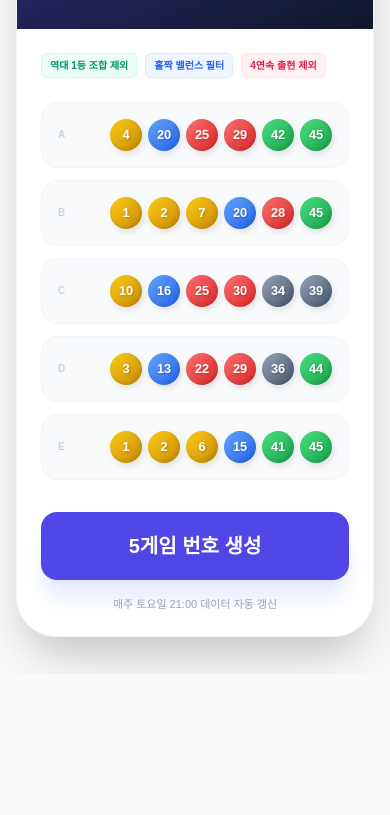
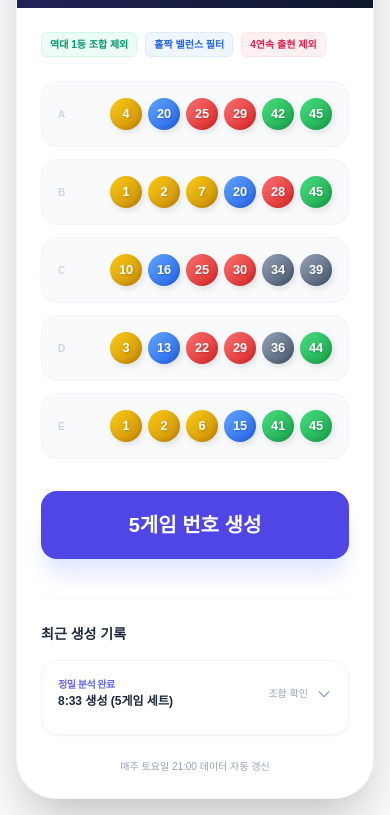
Before and after one commit to chxiseeun-tech/lotto1st, a plain HTML site: page index.html in a window 390 px wide. Both pictures are taken after a click on the button "5게임 번호 생성". Shown: the part 170-985 px from the top of the page. Before the commit the page ends 844 px from the top, so only its background shows below. Drawn offline with nearby package versions, Linux system fonts and the light colour scheme; a web font is replaced by a local one.

Commit message:
Update index.html

```diff
--- a/index.html
+++ b/index.html
@@ -41,6 +41,22 @@
             from { opacity: 0; transform: translateY(10px); }
             to { opacity: 1; transform: translateY(0); }
         }
+
+        /* 아코디언 애니메이션 */
+        .history-content {
+            max-height: 0;
+            overflow: hidden;
+            transition: all 0.3s ease-in-out;
+            opacity: 0;
+        }
+        .history-item.active .history-content {
+            max-height: 500px;
+            margin-top: 16px;
+            opacity: 1;
+        }
+        .history-item.active .arrow-icon {
+            transform: rotate(180deg);
+        }
     </style>
 </head>
 <body class="p-4 md:p-8 min-h-screen flex items-center justify-center">
@@ -64,18 +80,25 @@
 
             <!-- Game Display Area -->
             <div id="game-container" class="space-y-3 mb-8">
-                <!-- 5 Games will be injected here -->
                 <div class="py-12 text-center border-2 border-dashed border-slate-100 rounded-3xl bg-slate-50/50">
                     <p class="text-slate-400 text-sm font-medium">최적화된 5개 조합을 생성합니다</p>
                 </div>
             </div>
 
             <!-- Main Action -->
-            <button id="generate-btn" class="w-full bg-indigo-600 hover:bg-indigo-700 active:scale-95 text-white font-black py-5 rounded-2xl text-xl shadow-xl shadow-indigo-100 transition-all mb-4">
+            <button id="generate-btn" class="w-full bg-indigo-600 hover:bg-indigo-700 active:scale-95 text-white font-black py-5 rounded-2xl text-xl shadow-xl shadow-indigo-100 transition-all mb-6">
                 5게임 번호 생성
             </button>
 
-            <p class="text-center text-[11px] text-slate-400">매주 토요일 21:00 데이터 자동 갱신</p>
+            <!-- History Section -->
+            <div class="mt-4 border-t border-slate-50 pt-6">
+                <h3 class="text-slate-800 font-extrabold text-sm mb-4">최근 생성 기록</h3>
+                <div id="history-list" class="space-y-3 text-[11px]">
+                    <p class="text-slate-300 text-center py-4">기록이 없습니다</p>
+                </div>
+            </div>
+
+            <p class="text-center text-[10px] text-slate-400 mt-6">매주 토요일 21:00 데이터 자동 갱신</p>
         </div>
     </div>
 
@@ -83,9 +106,8 @@
         const LottoApp = {
             latestDrawNo: 0,
             frequencyStats: {},
-            // 시뮬레이션을 위한 역대 1등 조합 샘플 (실제로는 수천 개가 있지만 로직 구현용)
             pastWinningCombos: new Set(['1,2,3,4,5,6', '10,15,18,30,41,45']),
-            quadConsecutive: [], // 4연속 번호 제외 리스트
+            quadConsecutive: [],
 
             init() {
                 this.calculateCurrentDraw();
@@ -106,7 +128,6 @@
                 }
             },
 
-            // 홀수/짝수 밸런스 체크 (편향 제외: 0:6, 1:5, 5:1, 6:0 제외)
             isBalanced(numbers) {
                 const oddCount = numbers.filter(n => n % 2 !== 0).length;
                 return oddCount >= 2 && oddCount <= 4;
@@ -130,10 +151,7 @@
                     const sortedResult = Array.from(result).sort((a, b) => a - b);
                     const comboStr = sortedResult.join(',');
 
-                    // 필터 1: 역대 1등 조합 제외
                     if (this.pastWinningCombos.has(comboStr)) { attempts++; continue; }
-
-                    // 필터 2: 홀짝 편향 제외 (2:4, 3:3, 4:2 비율만 허용)
                     if (!this.isBalanced(sortedResult)) { attempts++; continue; }
 
                     return sortedResult;
@@ -151,12 +169,16 @@
 
         const btn = document.getElementById('generate-btn');
         const container = document.getElementById('game-container');
+        const historyList = document.getElementById('history-list');
 
         btn.addEventListener('click', () => {
             container.innerHTML = '';
+            const allGames = [];
 
             for (let i = 0; i < 5; i++) {
                 const numbers = LottoApp.generateSingleGame();
+                allGames.push(numbers);
+
                 const gameRow = document.createElement('div');
                 gameRow.className = 'flex items-center justify-between bg-slate-50 p-4 rounded-2xl border border-slate-100 fade-in';
                 gameRow.style.animationDelay = `${i * 0.1}s`;
@@ -170,7 +192,51 @@
                 gameRow.innerHTML = ballsHtml;
                 container.appendChild(gameRow);
             }
+
+            addHistory(allGames);
         });
+
+        function addHistory(allGames) {
+            if (historyList.querySelector('p')) historyList.innerHTML = '';
+
+            const now = new Date();
+            const timeStr = `${now.getHours()}:${now.getMinutes().toString().padStart(2, '0')}`;
+
+            const item = document.createElement('div');
+            item.className = 'history-item bg-white border border-slate-100 rounded-2xl p-4 shadow-sm cursor-pointer hover:bg-slate-50 transition-all';
+
+            let combinedBallsHtml = '';
+            allGames.forEach((nums, idx) => {
+                combinedBallsHtml += `<div class="flex items-center gap-2 mb-2"><span class="text-[9px] text-slate-300 font-bold">${String.fromCharCode(65 + idx)}</span><div class="flex gap-1">`;
+                nums.forEach(n => {
+                    combinedBallsHtml += `<div class="lotto-ball ${LottoApp.getBallColor(n)} !w-6 !h-6 !text-[9px]">${n}</div>`;
+                });
+                combinedBallsHtml += `</div></div>`;
+            });
+
+            item.innerHTML = `
+                <div class="flex items-center justify-between pointer-events-none">
+                    <div class="flex flex-col">
+                        <span class="text-[10px] font-bold text-indigo-500 uppercase tracking-tighter">정밀 분석 완료</span>
+                        <span class="text-[12px] font-extrabold text-slate-800">${timeStr} 생성 (5게임 세트)</span>
+                    </div>
+                    <div class="flex items-center gap-2">
+                        <span class="text-[10px] text-slate-400 font-medium">조합 확인</span>
+                        <svg class="arrow-icon w-4 h-4 text-slate-400 transition-transform duration-300" fill="none" stroke="currentColor" viewBox="0 0 24 24"><path stroke-linecap="round" stroke-linejoin="round" stroke-width="2" d="M19 9l-7 7-7-7"></path></svg>
+                    </div>
+                </div>
+                <div class="history-content flex flex-col items-center pt-2">
+                    ${combinedBallsHtml}
+                </div>
+            `;
+
+            item.addEventListener('click', function() {
+                this.classList.toggle('active');
+            });
+
+            if (historyList.children.length >= 5) historyList.removeChild(historyList.lastChild);
+            historyList.prepend(item);
+        }
 
         window.onload = () => LottoApp.init();
     </script>
```
